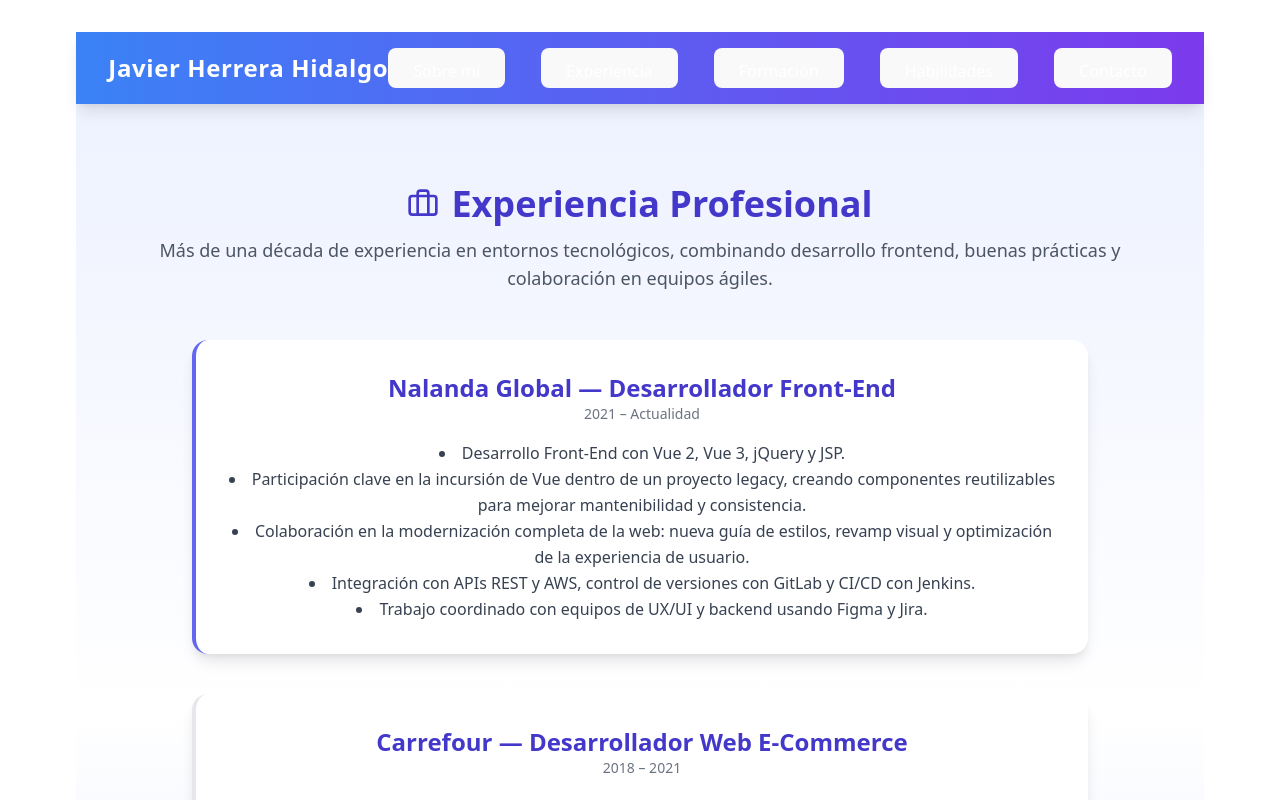
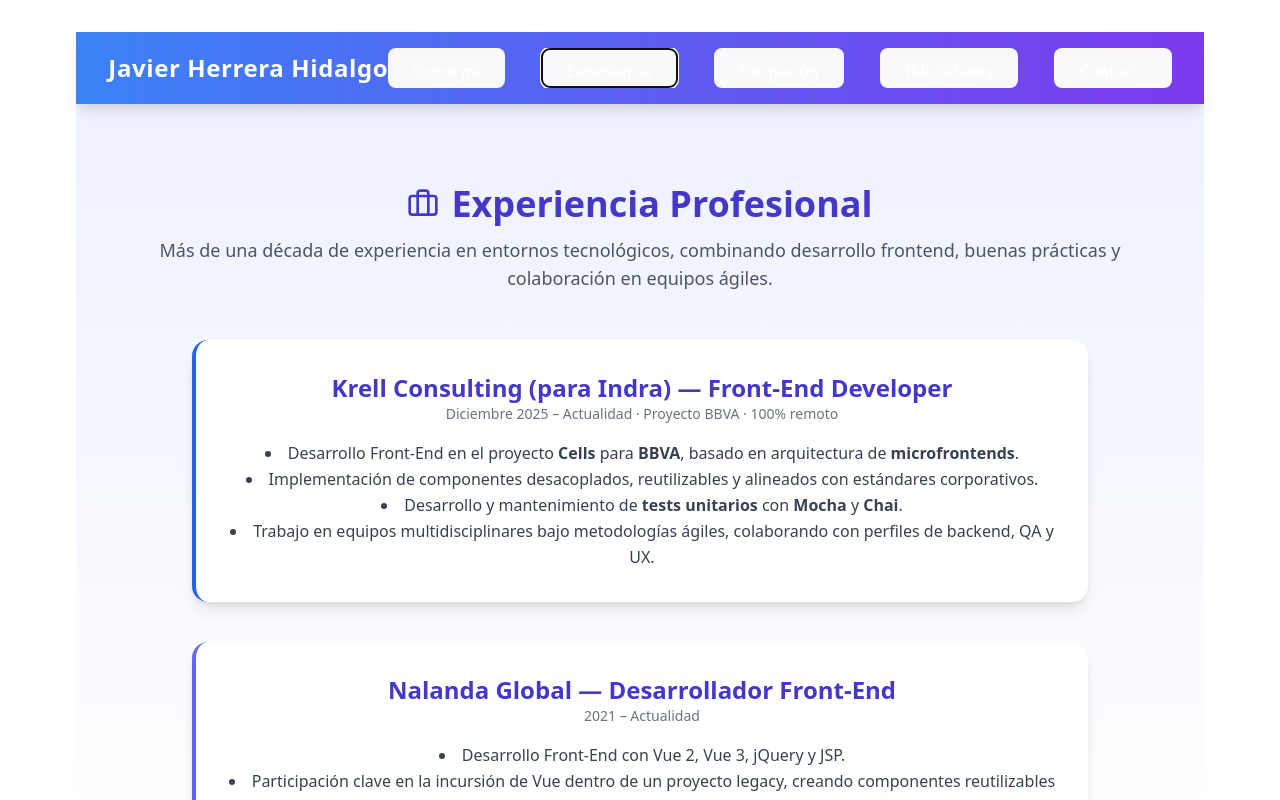
Before and after one commit to JherreraHidalgo/my-portfolio, a Vue app: page / in a window 1280 px wide. Both pictures are taken after a click on the button "Experiencia". Shown: the top 800 px of the page. Built offline with nearby package versions, Linux system fonts and the light colour scheme.

Commit message:
Add experience section for Krell Consulting role

```diff
--- a/src/components/Experience.vue
+++ b/src/components/Experience.vue
@@ -1,3 +1,4 @@
+
 <script setup>
 import { BriefcaseIcon } from "lucide-vue-next";
 </script>
@@ -20,6 +21,37 @@ import { BriefcaseIcon } from "lucide-vue-next";
     </div>
 
     <div class="space-y-10 max-w-4xl mx-auto">
+      <!-- Krell / Indra / BBVA -->
+      <div
+        class="bg-white shadow-lg hover:shadow-2xl transition-all duration-500 rounded-2xl p-8 border-l-4 border-blue-600 hover:translate-x-1"
+      >
+        <h3 class="text-2xl font-semibold text-indigo-700">
+          Krell Consulting (para Indra) — Front-End Developer
+        </h3>
+        <p class="text-sm text-gray-500 mb-4">
+          Diciembre 2025 – Actualidad · Proyecto BBVA · 100% remoto
+        </p>
+        <ul class="list-disc list-inside text-gray-700 leading-relaxed">
+          <li>
+            Desarrollo Front-End en el proyecto <strong>Cells</strong> para
+            <strong>BBVA</strong>, basado en arquitectura de
+            <strong>microfrontends</strong>.
+          </li>
+          <li>
+            Implementación de componentes desacoplados, reutilizables y alineados
+            con estándares corporativos.
+          </li>
+          <li>
+            Desarrollo y mantenimiento de <strong>tests unitarios</strong> con
+            <strong>Mocha</strong> y <strong>Chai</strong>.
+          </li>
+          <li>
+            Trabajo en equipos multidisciplinares bajo metodologías ágiles,
+            colaborando con perfiles de backend, QA y UX.
+          </li>
+        </ul>
+      </div>
+
       <!-- Nalanda Global -->
       <div
         class="bg-white shadow-lg hover:shadow-2xl transition-all duration-500 rounded-2xl p-8 border-l-4 border-indigo-500 hover:translate-x-1"
@@ -44,8 +76,7 @@ import { BriefcaseIcon } from "lucide-vue-next";
             CI/CD con Jenkins.
           </li>
           <li>
-            Trabajo coordinado con equipos de UX/UI y backend usando Figma y
-            Jira.
+            Trabajo coordinado con equipos de UX/UI y backend usando Figma y Jira.
           </li>
         </ul>
       </div>
```
